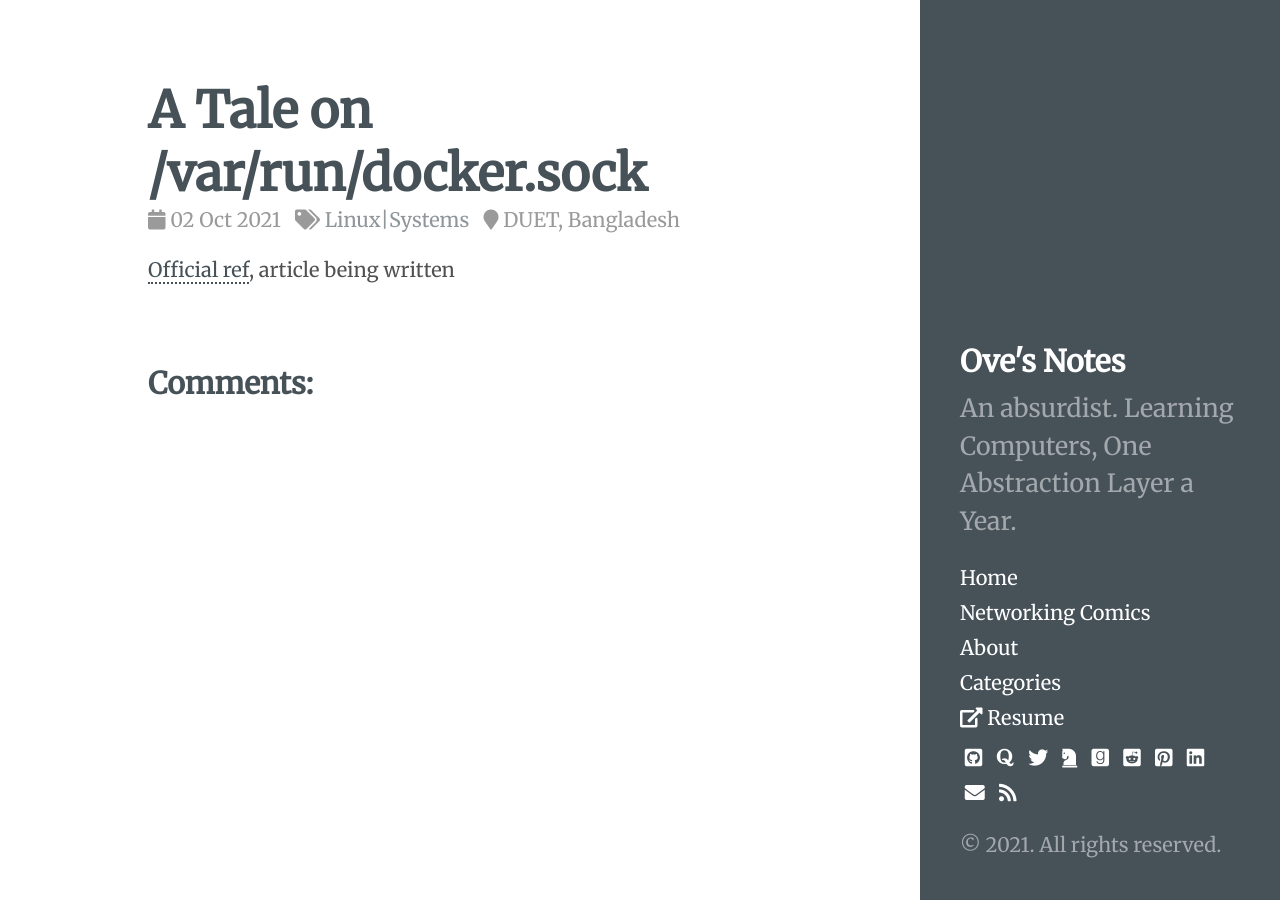
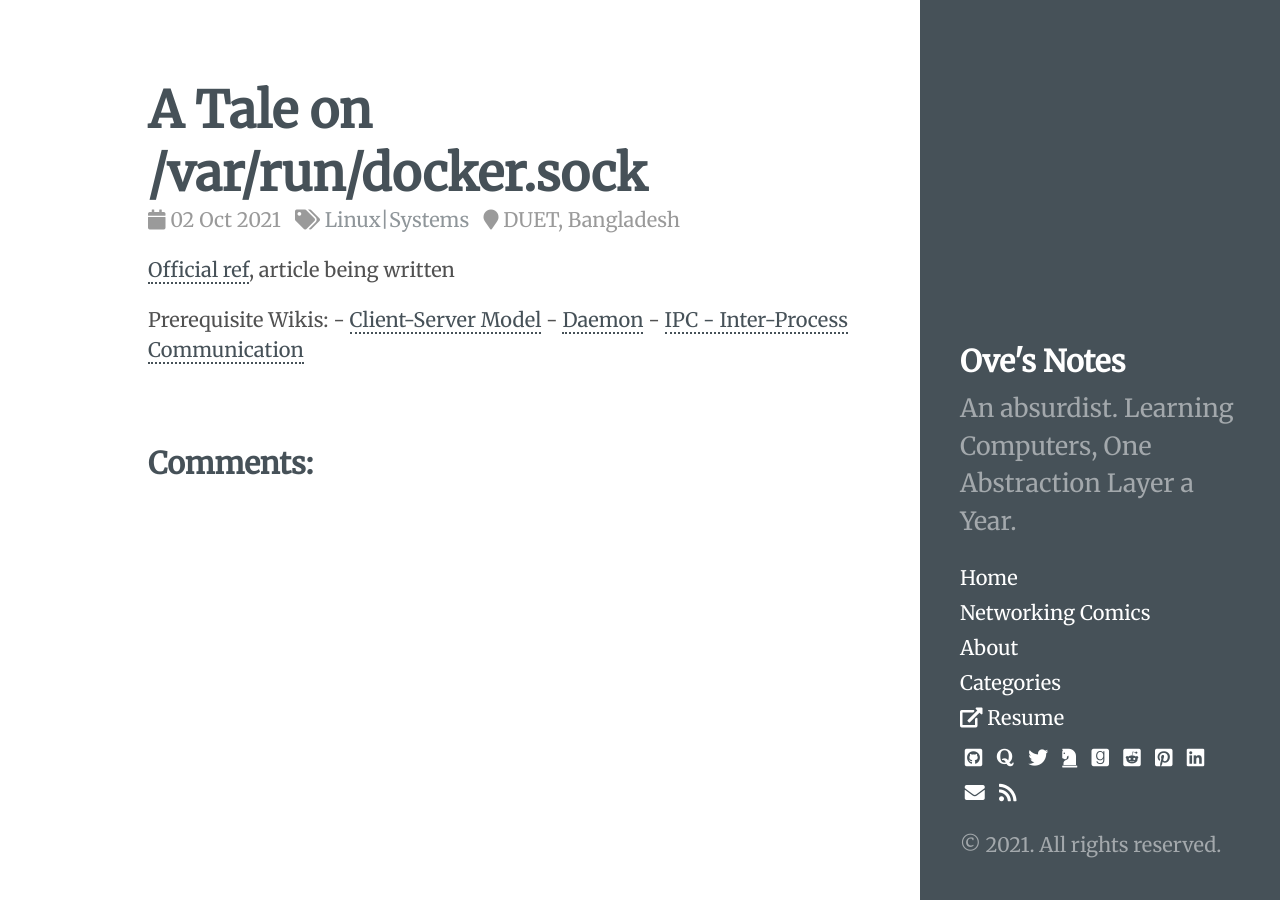
Before and after one commit to ovebepari/ovebepari.github.io, a Jekyll site: the page built from _posts/2021-10-02-docker-socket-tale.md, in a window 1280 px wide. Built offline with Jekyll 4.4.1, drawn with Linux system fonts in a browser that asks for light colours; comment, search, counter and statistics services are not loaded.

Commit message:
docker socket initials added

```diff
--- a/_posts/2021-10-02-docker-socket-tale.md
+++ b/_posts/2021-10-02-docker-socket-tale.md
@@ -7,3 +7,8 @@ location: DUET, Bangladesh
 ---
 
 <a href="https://docs.docker.com/engine/reference/commandline/dockerd/">Official ref</a>, article being written
+
+Prerequisite Wikis:
+    - [Client-Server Model](http://quora.com/)
+    - [Daemon](http://quora.com/)
+    - [IPC - Inter-Process Communication](http://quora.com/)
```
